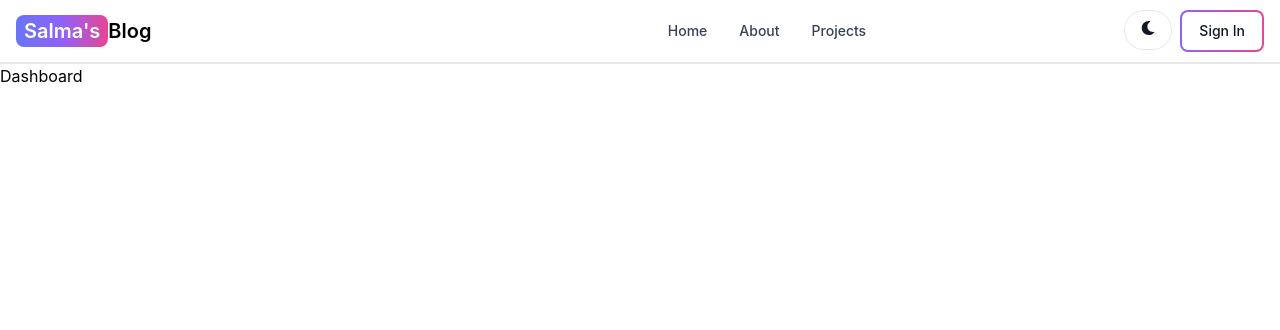
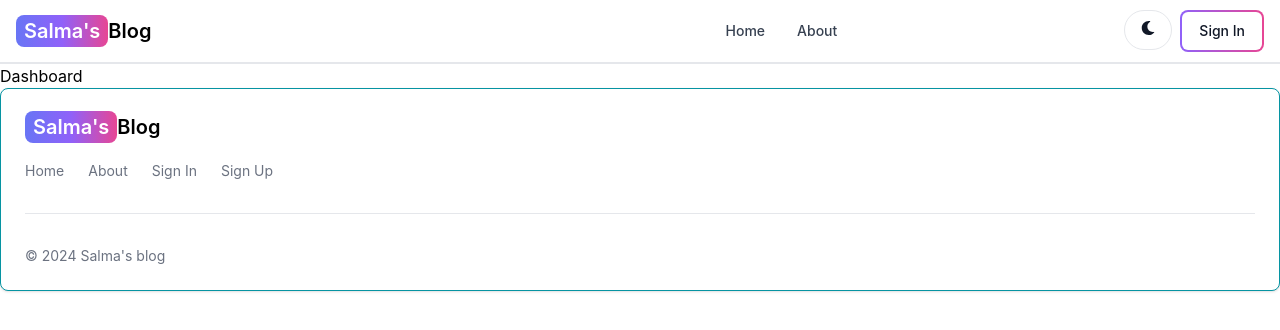
Before and after one commit to SalmaaKhaledd/MERN-Blog, a React (Vite) app in the folder client/: page /dashboard in a window 1280 px wide. Shown: the top 330 px of the page. Built offline with nearby package versions, Linux system fonts and the light colour scheme.

Commit message:
create & add footer component

```diff
--- a/client/src/App.jsx
+++ b/client/src/App.jsx
@@ -2,12 +2,13 @@ import React from 'react'
 
 import { BrowserRouter, Routes, Route } from 'react-router-dom'
 import Home from './pages/Home'
-import Projects from './pages/Projects'
 import SignUp from './pages/SignUp'
 import SignIn from './pages/SignIn'
 import Dashboard from './pages/Dashboard'
 import About from './pages/About'
 import Header from './components/Header'
+import FooterCom from './components/FooterCom'
+
 
 
 
@@ -21,12 +22,13 @@ export default function App() {
       <Routes>
         <Route path="/" element={<Home />} />
         <Route path="/about" element={<About />} />
-        <Route path="/projects" element={<Projects />} />
         <Route path="/sign-in" element={<SignIn />} />
         <Route path="/sign-up" element={<SignUp />} />
         <Route path="/dashboard" element={<Dashboard />} />
 
       </Routes>
+      <FooterCom />
+
     </BrowserRouter>
   )
 }
--- /dev/null
+++ b/client/src/components/FooterCom.jsx
@@ -0,0 +1,38 @@
+import { Footer } from 'flowbite-react'
+import React from 'react'
+import { Link } from 'react-router-dom'
+
+export default function FooterCom() {
+  return (
+    <Footer container className='border border-t-8 border-teal-500'>
+      <div className='w-full max-w-7xl mx-auto'>
+          <div className='grid w-full justify-between sm:flex md:grid-cols-1'>
+            <Link to='/' className='self-center whitespace-nowrap text-lg sm:text-xl font-semibold dark:text-white'>
+            <span className='px-2 py-1 bg-gradient-to-r from-indigo-500 via-purple-500 to-pink-500 rounded-lg text-white'>
+              Salma's
+            </span>
+            Blog
+            </Link>
+          </div>
+
+          <Footer.LinkGroup className='mt-5'>
+            <div className='w-full flex flex-wrap sm:flex-nowrap gap-4 sm:gap-6 justify-normal'>
+            <Link to='/' className='text-sm'>Home</Link>
+            <Link to='/about' className='text-sm'>About</Link>
+            <Link to='/sign-in' className='text-sm'>Sign In</Link>
+            <Link to='/sign-up' className='text-sm'>Sign Up</Link>
+            </div>
+          </Footer.LinkGroup>
+           <Footer.Divider />
+           <div className='w-full sm:flex sm:items-center sm:justify-between'>
+            <Footer.Copyright
+              href='#'
+              by="Salma's blog"
+              year={new Date().getFullYear()}
+            />
+           </div>
+           </div>
+
+    </Footer>
+  )
+}
--- a/client/src/components/Header.jsx
+++ b/client/src/components/Header.jsx
@@ -50,11 +50,6 @@ function Header() {
             About
             </NavLink>
           </Navbar.Link>
-          <Navbar.Link  as={'div'}>
-            <Link to='/projects' className='active'>
-            Projects
-            </Link>
-          </Navbar.Link>
           </Navbar.Collapse>
         </Navbar>
   )
--- a/client/src/pages/Projects.jsx
+++ /dev/null
@@ -1,9 +0,0 @@
-import React from 'react'
-
-function Projects() {
-  return (
-    <div>Projects</div>
-  )
-}
-
-export default Projects
--- a/client/src/pages/SignUp.jsx
+++ b/client/src/pages/SignUp.jsx
@@ -27,7 +27,9 @@ function SignUp() {
 
     try{
       setLoading(true);
-      set
+
+
+      //fetch sending request to api using api endpoint and method beside optional parameters
       const res= await fetch('/api/auth/signup',{
         method: 'POST',
         headers: {
```
